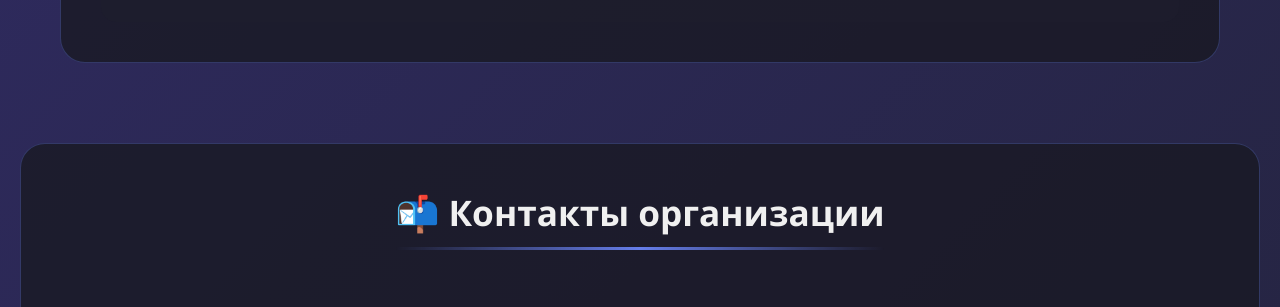
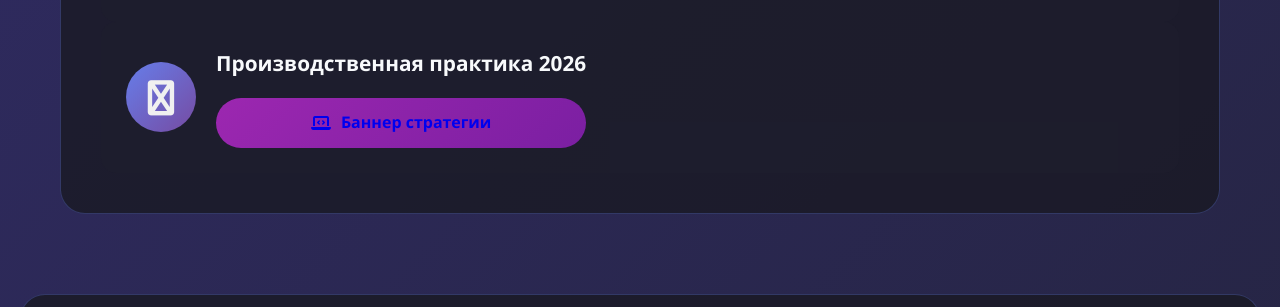
Before and after one commit to TopCollegeTCF/WikiOrganizatom, a plain HTML site: page index.html in a window 1280 px wide. Shown: the part 3112-3419 px from the top of the page. Drawn offline with Linux system fonts and the light colour scheme.

Commit message:
Update index.html

```diff
--- a/index.html
+++ b/index.html
@@ -696,6 +696,18 @@
                         </a>
                     </div>
                 </div>
+
+                <div class="contact-item">
+                    <div class="contact-icon">
+                        <i class="fab fa-laptop-code"></i>
+                    </div>
+                    <div class="contact-info">
+                        <h3>Производственная практика 2026</h3>
+                        <a href="practic/index.html" class="resume-btn btn-purple">
+                            <i class="fas fa-laptop-code"></i> Баннер стратегии
+                        </a>
+                    </div>
+                </div>
             </div>
         </section>
 
```
